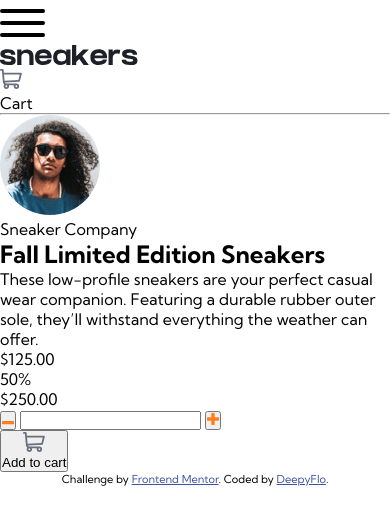
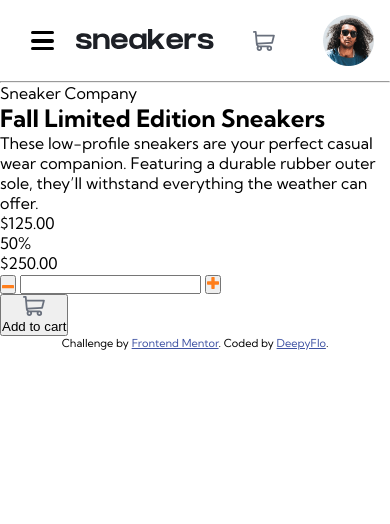
Before and after one commit to Deepyflo/e-commerce, a plain HTML site: page index.html in a window 390 px wide. Drawn offline with Linux system fonts and the light colour scheme.

Commit message:
header without cart

```diff
--- a/assets/css/style.scss
+++ b/assets/css/style.scss
@@ -24,6 +24,49 @@ ul {
 body {
     font-size: 16px;
     font-family: $Kumbh;
+    .navbar {
+        display:flex;
+        align-items:center;
+        padding:10px;
+        margin: 0.5rem 1rem;
+        font-size:1.1rem;
+        background: $White;
+        color:$Dark_grayish_blue;
+        .navbar__links {
+            display:flex;
+            .navbar__link {
+                padding:0 10px;
+                a {
+                    text-decoration:none;
+                }
+            }
+        }
+    }
+    header {
+        position: relative;
+        display:flex;
+        align-items:center;
+        .rightHead {
+            display:flex;
+            align-items:center;
+            position: absolute;
+            right: 0;
+            .avatar {
+                height: 6vh;
+                margin: 1rem;
+            }
+            .btnCart {
+                cursor: pointer;
+            }
+            .cart {
+                visibility: hidden;
+            }
+            .openCart {
+                visibility: visible;
+            }
+        }
+    }
+
 }
 @media screen and (max-width:767.98px) {
     .navbar__links {
@@ -34,14 +77,14 @@ body {
         height:calc(100vh - 65px);
         position:absolute;
         top:65px;
-        right:0;
-        background:$Black;
-        transform: translateX(110%);
+        left:0;
+        background:$Light_grayish_blue;
+        transform: translateX(0%);
         transition: all .5s ease-in-out;
     }
     .show-nav {
         .navbar__links {
-            width:100vw;
+            width:70vw;
             transform: translateX(0);
         }
         .navbar__link  {
@@ -74,13 +117,13 @@ body {
         }
     }
     .navbar__link {
-        transform: translateX(101%);
+        transform: translateX(10%);
         transition: all .5s ease-in-out;
         a {
             display:block;
             padding:1rem;
             font-size:1.6rem;
-            color:$Dark_grayish_blue;
+            color:$Black;
             transition: all .4s ease-in-out;
             &:hover {
                 padding-left:2rem;
@@ -93,6 +136,7 @@ body {
         display:block;
         position:relative;
         padding:0;
+        margin-left: 5px;
         width:45px;
         height:45px;
         border:none;
@@ -101,15 +145,15 @@ body {
     }
     .bar {
         display:block;
-        width:45px;
+        width:23px;
         height:4px;
         border-radius:3px;
         background:$Black;
         transition: all .5s ease-in-out;
         &::before, &::after {
             content:"";
-            width:45px;
-            height:4px;
+            width:23px;
+            height:3px;
             position:absolute;
             left:0;
             background:$Black;
@@ -117,16 +161,20 @@ body {
             transition: all .5s ease-in-out;
         }
         &::before {
-            transform:translateY(-12px);
+            transform:translateY(-8px);
         }
         &::after {
-            transform:translateY(12px);
+            transform:translateY(8px);
         }
     }
 }
 @media screen and (min-width:768px) {
+    .burger {
+        display: none;
+    }
     .navbar__link {
         a {
+            color: $Dark_grayish_blue;
             &::after {
                 display:block;
                 content:"";
--- a/assets/js/script.js
+++ b/assets/js/script.js
@@ -6,3 +6,11 @@ const toggleMenu = () => {
     });
 }
 toggleMenu();
+const openCart = () => {
+    const btnCart = document.getElementById('cart');
+    const cart = document.querySelector('.cart');
+
+    btnCart.addEventListener('click', () => {
+        cart.classList.toggle('openCart');
+    });
+}
--- a/index.html
+++ b/index.html
@@ -33,15 +33,17 @@
 				</ul>
 			</nav>
 			<div class="rightHead">
-				<img src="./assets/img/icon-cart.svg" alt="icon cart">
+				<img src="./assets/img/icon-cart.svg" alt="icon cart" id="cart" class="btnCart">
 				<div class="cart">
 					<p>Cart</p>
 					<hr>
 					<!--generated in JS-->
 				</div>
-				<img src="./assets/img/image-avatar.png" alt="avatar">
+				<img src="./assets/img/image-avatar.png" alt="avatar" class="avatar">
 			</div>
+
 		</header>
+		<hr>
 		<main>
 			<section class="productImage">
 				<div class="display"><!--generated in JS--></div>
```
Also changed, not shown: assets/css/style.css, 1 other file.
